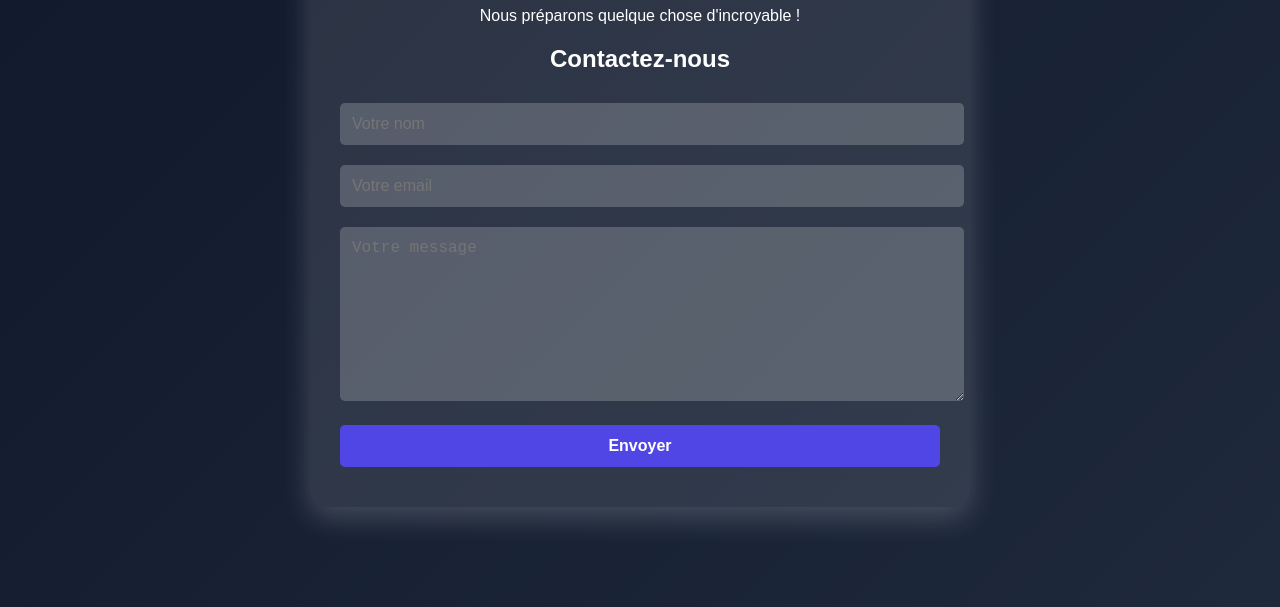
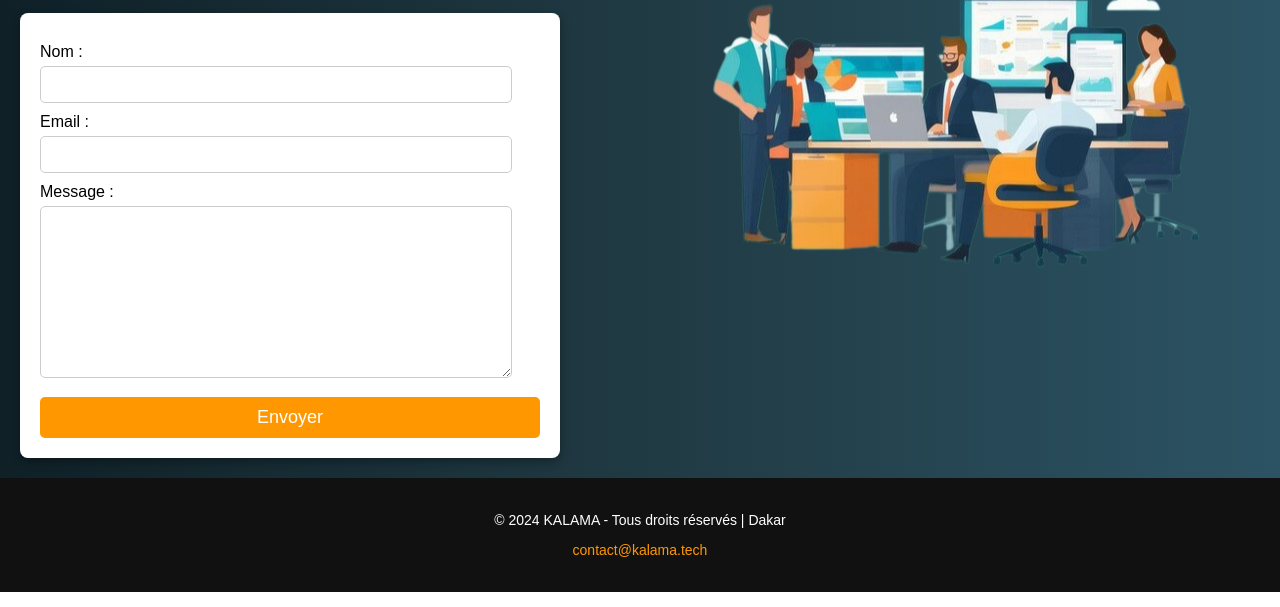
Before and after one commit to DiengWinz55/kalama-website, a plain HTML site: page index.html in a window 1280 px wide. Shown: the part 394-1001 px from the top of the page. Drawn offline with Linux system fonts and the light colour scheme.

Commit message:
changement de site

```diff
--- a/index.html
+++ b/index.html
@@ -3,75 +3,37 @@
 <head>
     <meta charset="UTF-8">
     <meta name="viewport" content="width=device-width, initial-scale=1.0">
-    <title>KALAMA - En Construction</title>
-    <style>
-        body {
-            font-family: Arial, sans-serif;
-            margin: 0;
-            padding: 0;
-            background: linear-gradient(135deg, #0f172a, #1e293b);
-            color: #fff;
-            text-align: center;
+    <title>Site en Construction</title>
+    <link rel="stylesheet" href="syle.css">
+    <script>
+        function handleSubmit(event) {
+            event.preventDefault();
+            window.location.href = "confirmation.html";
         }
-        .navbar {
-            display: flex;
-            justify-content: space-between;
-            align-items: center;
-            padding: 20px;
-            background: rgba(0, 0, 0, 0.1);
-            box-shadow: 0 4px 10px rgba(0, 0, 0, 0.5);
-        }
-        .navbar img {
-            width: 150px;
-        }
-        .container {
-            max-width: 600px;
-            margin: 100px auto;
-            padding: 30px;
-            background: rgba(255, 255, 255, 0.1);
-            border-radius: 15px;
-            box-shadow: 0 10px 30px rgba(255, 255, 255, 0.2);
-        }
-        input, textarea, button {
-            width: 100%;
-            padding: 12px;
-            margin: 10px 0;
-            border: none;
-            border-radius: 5px;
-            font-size: 16px;
-        }
-        input, textarea {
-            background: rgba(255, 255, 255, 0.2);
-            color: #fff;
-        }
-        textarea {
-            height: 150px;
-        }
-        button {
-            background: #4f46e5;
-            cursor: pointer;
-            color: #fff;
-            font-weight: bold;
-        }
-        button:hover {
-            background: #4338ca;
-        }
-    </style>
+    </script>
 </head>
 <body>
-    <div class="navbar">
-        <img src="logo.png" alt="KALAMA Logo">
+    <div class="logo"><img src="logo.png" alt="logo"></div>
+    <div class="container">
+        <div class="content">
+            <h1>Oups... On construit encore !</h1>
+            <p>On bosse dur pour vous offrir une expérience incroyable. Revenez bientôt !</p>
+            <p>Besoin de nous contacter ? Remplissez le formulaire ci-dessous.</p>
+            <form class="contact-form" onsubmit="handleSubmit(event)">
+                <label for="name">Nom :</label>
+                <input type="text" id="name" required>
+                <label for="email">Email :</label>
+                <input type="email" id="email" required>
+                <label for="message">Message :</label>
+                <textarea id="message" required></textarea>
+                <button type="submit">Envoyer</button>
+            </form>
+        </div>
+        <img src="construction-removebg-preview.png" alt="Site en construction" class="image">
     </div>
-    <div class="container">
-        <h1>🚀 Site en construction</h1>
-        <p>Nous préparons quelque chose d'incroyable !</p>
-        <h2>Contactez-nous</h2>
-        <form action="mailto:contact@kalama.tech" method="post">
-            <input type="text" name="name" placeholder="Votre nom" required>
-            <input type="email" name="email" placeholder="Votre email" required>
-            <textarea name="message" placeholder="Votre message" required></textarea>
-            <button type="submit">Envoyer</button>
-        </form>
+    <div class="footer">
+        <p>&copy; 2024 KALAMA - Tous droits réservés | Dakar</p>
+        <p><a href="mailto:contact@kalama.tech">contact@kalama.tech</a></p>
     </div>
 </body>
 </html>
--- /dev/null
+++ b/syle.css
@@ -0,0 +1,94 @@
+body {
+    font-family: Arial, sans-serif;
+    margin: 0;
+    padding: 0;
+    background: linear-gradient(to right, #0f2027, #203a43, #2c5364);
+    color: white;
+    text-align: center;
+    display: flex;
+    flex-direction: column;
+    justify-content: space-between;
+    height: 100vh;
+}
+
+.logo {
+    margin: 20px;
+}
+.logo img {
+    width: 150px;
+}
+.container {
+    display: flex;
+    align-items: center;
+    justify-content: center;
+    flex-grow: 1;
+    padding: 20px;
+}
+.content {
+    max-width: 600px;
+    text-align: left;
+}
+.content h1 {
+    font-size: 36px;
+}
+.content p {
+    font-size: 18px;
+    margin: 20px 0;
+}
+.contact-form {
+    background: white;
+    padding: 20px;
+    border-radius: 8px;
+    text-align: left;
+    color: black;
+    width: 200%;
+    max-width: 500px;
+    box-shadow: 0 4px 10px rgba(0, 0, 0, 0.3);
+}
+.contact-form label {
+    display: block;
+    margin: 10px 0 5px;
+}
+.contact-form input, .contact-form textarea {
+    width: 90%;
+    padding: 10px;
+    border: 1px solid #ccc;
+    border-radius: 5px;
+}
+.contact-form textarea {
+    height: 150px;
+}
+.contact-form button {
+    margin-top: 15px;
+    background: #ff9800;
+    color: white;
+    border: none;
+    padding: 10px;
+    width: 100%;
+    font-size: 18px;
+    cursor: pointer;
+    border-radius: 5px;
+}
+.contact-form button:hover {
+    background: #e68900;
+}
+.image {
+    max-width: 800px;
+    margin-left: 40px;
+    animation: float 3s infinite ease-in-out;
+}
+@keyframes float {
+    0%, 100% { transform: translateY(0); }
+    50% { transform: translateY(-10px); }
+}
+.footer {
+    background: #111;
+    padding: 20px;
+    text-align: center;
+    font-size: 14px;
+}
+.footer a {
+    color: #ff9800;
+    text-decoration: none;
+}
+</style>
```
Also changed, not shown: construction-removebg-preview.png (added), construction.jpg (added).
